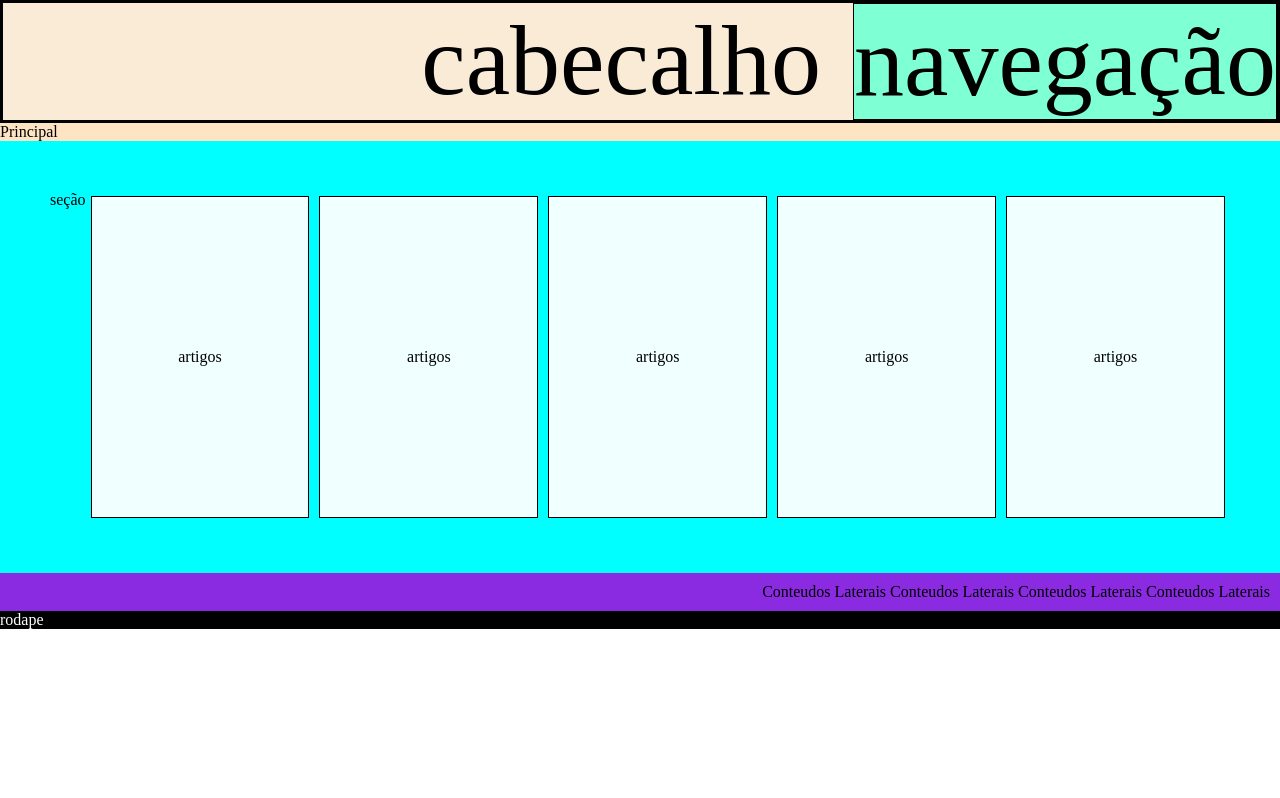
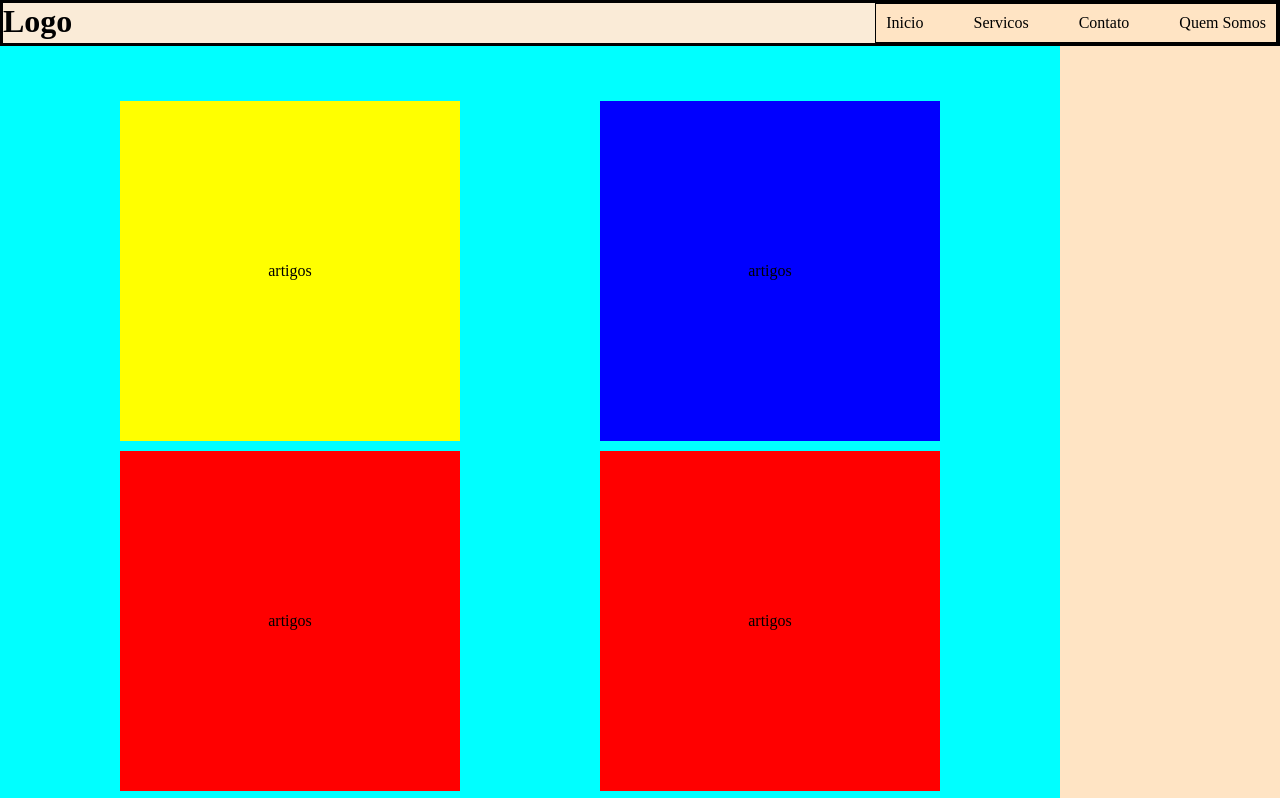
Before and after one commit to PedroHenriqueph7/aulas-front-css, a plain HTML site: page index.html in a window 1280 px wide. Shown: the top 798 px of the page. Drawn offline with Linux system fonts and the light colour scheme.

Commit message:
Bricando com FlexBox no CSS

```diff
--- a/css/style.css
+++ b/css/style.css
@@ -5,44 +5,66 @@
 
 header {
 
-    font-size: 100px;
+    font-size: 16px;
     display: flex;
-    justify-content: end;
+    justify-content: space-between;
     gap: 2rem;
     border: 3px solid black;
     background-color: antiquewhite;
 }
 
 nav {
+    display: flex;
+    justify-content: end;
     border: 1px solid black;
-    background-color: aquamarine;
+    background-color: bisque;
+}
+
+nav ul {
+    display: flex;
+    list-style: none;
+    gap: 50px;
+    padding: 10px;
+    text-decoration: none;
 }
 
 section {
     display: flex;
+    width: 75%;
     padding: 50px;
-
+    flex-wrap: wrap;
+    justify-content: space-around;
     background-color: aqua;
 }
 
 article {
-    background-color: azure;
-    border: 1px solid black;
-     margin: 5px;
+    margin: 5px;
     display: flex;
     flex-direction: row;
     justify-content: center;
     align-items: center;
-    padding: 10px;
+    padding: 20px;
     height: 300px;
     width: 300px;
+}
 
+.bloco1 {
+    background-color: yellow;
+}
+
+.bloco2 {
+    background-color: blue;
+}
+
+.bloco3 {
+    background-color: red;
 }
 
 aside {
    padding: 10px;
+   width: 20%;
    display: flex;
-   flex-direction: column;
+   flex-direction: row;
    background-color: blueviolet;
    justify-content: end;
    align-items: end;
@@ -55,5 +77,6 @@ main {
 
 footer {
     background-color: black;
+    height: 150px;
     color: white;
 }
--- a/index.html
+++ b/index.html
@@ -8,32 +8,40 @@
 </head>
 <body>
     <header> <!--Estrutura Semantica de Cabeçalho-->
-        cabecalho
+        <h1>Logo</h1>
         <nav> <!-- Estrutura Semantica de Navegação-->
-           navegação
+          <ul>
+            <li>Inicio</li>
+            <li>Servicos</li>
+            <li>Contato</li>
+            <li>Quem Somos</li>
+          </ul>
         </nav>
     </header>
     <main> <!--Estrutura semantica principal-->
-        Principal
         <section> <!-- Estrutura Semantica de Seção-->
-            seção
-            <article> <!-- Estrutura Semantica de Artigo-->
+
+            <article class="bloco1"> <!-- Estrutura Semantica de Artigo-->
                 artigos
             </article>
 
-            <article>
+            <article class="bloco2">
                 artigos
             </article>
 
-             <article>
+             <article class="bloco3">
                 artigos
             </article>
 
-             <article>
+             <article class="bloco3">
                 artigos
             </article>
 
-             <article>
+             <article class="bloco1">
+                artigos
+            </article>
+
+             <article class="bloco2">
                 artigos
             </article>
         </section>
```
